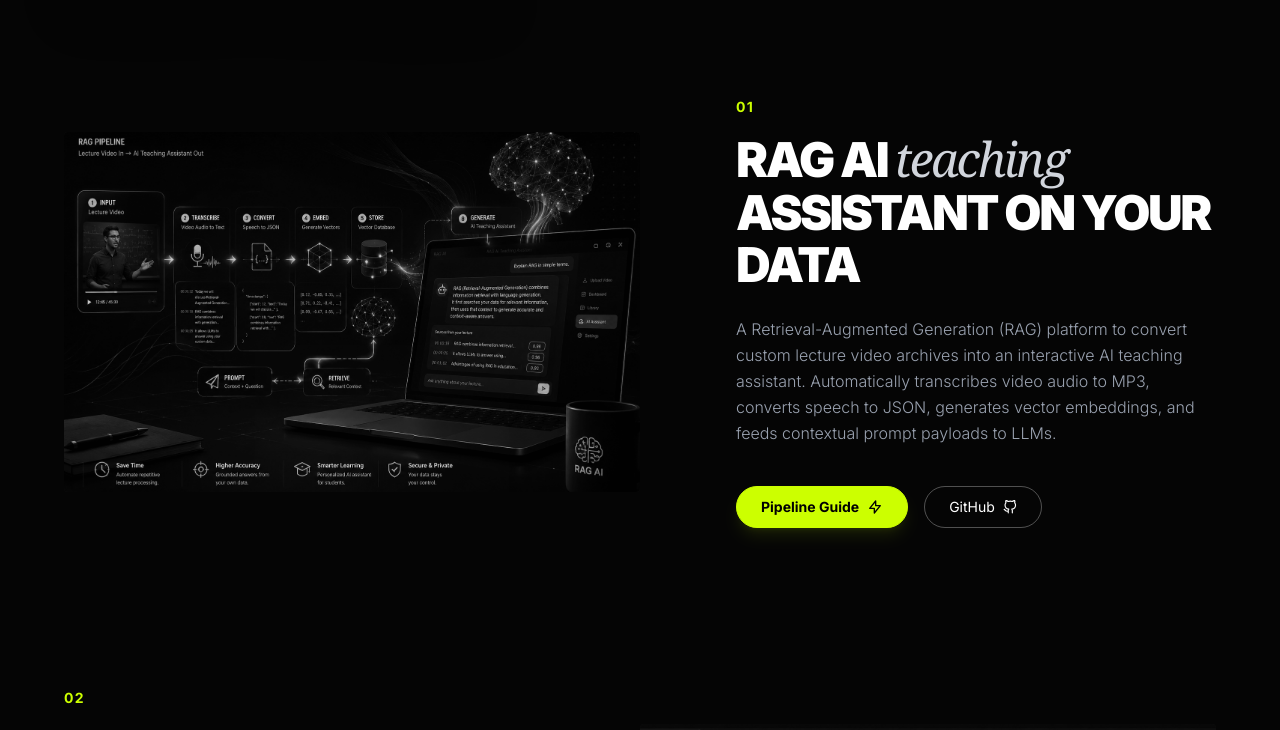
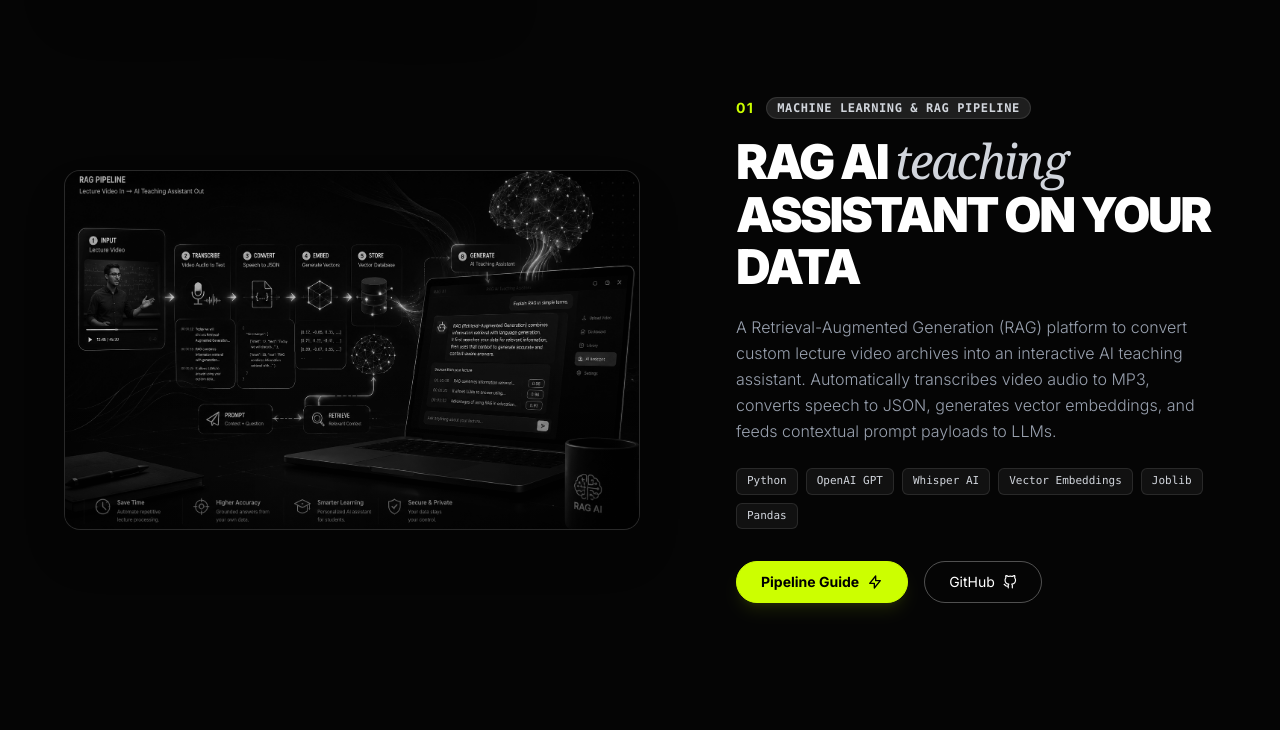
Before and after one commit to gaurav443201/portfolio, a React (Vite) app: page / in a window 1280 px wide. Shown: the part 2704-3434 px from the top of the page. Built offline with nearby package versions, Linux system fonts and the light colour scheme.

Commit message:
style: enhance portfolio UI with glassmorphic navbar, tech stack badges, category pills, and polished project cards

```diff
--- a/src/components/Navbar.jsx
+++ b/src/components/Navbar.jsx
@@ -2,6 +2,7 @@ import React, { useState, useEffect } from 'react';
 
 const Navbar = () => {
   const [show, setShow] = useState(false);
+  const [scrolled, setScrolled] = useState(false);
   const [lastScrollY, setLastScrollY] = useState(0);
   const [isMenuOpen, setIsMenuOpen] = useState(false);
 
@@ -14,6 +15,7 @@ const Navbar = () => {
   useEffect(() => {
     const controlNavbar = () => {
       if (typeof window !== 'undefined') {
+        setScrolled(window.scrollY > 30);
         if (window.scrollY > lastScrollY && window.scrollY > 50) {
           setShow(false);
         } else {
@@ -47,7 +49,7 @@ const Navbar = () => {
 
   return (
     <>
-      <nav className={`fixed top-0 left-0 w-full z-50 flex items-center justify-between px-6 py-5 md:px-12 md:py-6 transition-all duration-700 ease-in-out ${show ? 'translate-y-0 opacity-100' : '-translate-y-full opacity-0'} ${isMenuOpen ? 'bg-black/90 backdrop-blur-md' : 'bg-transparent'}`}>
+      <nav className={`fixed top-0 left-0 w-full z-50 flex items-center justify-between px-6 md:px-12 transition-all duration-500 ease-in-out ${show ? 'translate-y-0 opacity-100' : '-translate-y-full opacity-0'} ${isMenuOpen ? 'bg-black/95 backdrop-blur-xl' : scrolled ? 'bg-black/80 backdrop-blur-md border-b border-white/10 shadow-2xl py-4' : 'bg-transparent py-6'}`}>
         {/* Logo */}
         <div className="text-white font-black text-xl md:text-2xl tracking-widest uppercase cursor-pointer relative z-50">
           Gaurav<span className="text-[#ccff00]">.</span>
--- a/src/components/Project.jsx
+++ b/src/components/Project.jsx
@@ -4,6 +4,7 @@ const projects = [
   {
     id: 'rag-assistant',
     name: 'RAG AI TEACHING ASSISTANT ON YOUR DATA',
+    category: 'MACHINE LEARNING & RAG PIPELINE',
     title: (
       <>
         RAG AI <span className="font-light italic text-gray-300 lowercase font-serif">teaching</span><br />
@@ -11,6 +12,7 @@ const projects = [
       </>
     ),
     description: "A Retrieval-Augmented Generation (RAG) platform to convert custom lecture video archives into an interactive AI teaching assistant. Automatically transcribes video audio to MP3, converts speech to JSON, generates vector embeddings, and feeds contextual prompt payloads to LLMs.",
+    tags: ['Python', 'OpenAI GPT', 'Whisper AI', 'Vector Embeddings', 'Joblib', 'Pandas'],
     image: "/assets/photos/rag_project.png",
     github: "https://github.com/gaurav443201/RAG-BASED-PROJECT",
     modalType: 'rag'
@@ -18,6 +20,7 @@ const projects = [
   {
     id: 'bunk-manager-pro',
     name: 'BUNK MANAGER PRO',
+    category: 'FULL-STACK EDUCATIONAL PLATFORM',
     title: (
       <>
         BUNK MANAGER <span className="font-light italic text-gray-300 lowercase font-serif">pro</span><br />
@@ -25,6 +28,7 @@ const projects = [
       </>
     ),
     description: "A modern educational web application designed to help students track attendance, compute bunk allowances above 75%, and calculate recovery classes. Features single-click attendance logging, Chart.js visual analytics, dark mode, and a Flask/MongoDB backend.",
+    tags: ['Python', 'Flask', 'PyMongo', 'MongoDB', 'Tailwind CSS', 'Alpine.js', 'Chart.js'],
     image: "/assets/photos/bunk_manager.png",
     github: "https://github.com/gaurav443201/bunk-manager-pro",
     modalType: 'bunk'
@@ -129,38 +133,55 @@ const Project = ({ onCtaClick }) => {
       </div>
 
       {/* Projects List - Alternating Layout */}
-      <div className="flex flex-col gap-24 lg:gap-40 w-full">
+      <div className="flex flex-col gap-24 lg:gap-36 w-full">
         {projects.map((proj, idx) => {
           const isEven = idx % 2 === 0;
           return (
             <div key={proj.id || proj.name} className={`flex flex-col ${isEven ? 'lg:flex-row' : 'lg:flex-row-reverse'} items-center justify-between gap-12 lg:gap-16 w-full group`}>
 
               {/* Image Side */}
-              <div className="w-full lg:w-6/12 overflow-hidden relative aspect-[16/10] bg-[#111] rounded-sm">
+              <div className="w-full lg:w-6/12 overflow-hidden relative aspect-[16/10] bg-[#111] rounded-2xl border border-white/10 shadow-2xl group-hover:border-[#ccff00]/40 transition-all duration-500">
                 <img
                   src={proj.image}
                   alt={proj.name}
-                  className="w-full h-full object-cover transition-transform duration-700 group-hover:scale-105 opacity-90 group-hover:opacity-100 grayscale hover:grayscale-0"
+                  className="w-full h-full object-cover transition-transform duration-700 group-hover:scale-105 opacity-90 group-hover:opacity-100 grayscale group-hover:grayscale-0"
                 />
+                <div className="absolute inset-0 bg-gradient-to-t from-black/60 via-transparent to-transparent opacity-80 pointer-events-none" />
               </div>
 
               {/* Text Side */}
               <div className="w-full lg:w-5/12 flex flex-col items-start">
-                <span className="text-[#ccff00] text-xs md:text-sm font-bold tracking-widest uppercase mb-4">
-                  0{idx + 1}
-                </span>
-                <h3 className="text-3xl md:text-4xl lg:text-5xl font-black tracking-tighter text-white leading-[1.1] uppercase mb-6">
+                <div className="flex items-center gap-3 mb-4">
+                  <span className="text-[#ccff00] text-xs md:text-sm font-bold tracking-widest uppercase">
+                    0{idx + 1}
+                  </span>
+                  <span className="text-[10px] md:text-xs font-mono font-semibold px-2.5 py-0.5 rounded-full bg-white/10 text-gray-300 border border-white/10 uppercase tracking-wider">
+                    {proj.category}
+                  </span>
+                </div>
+
+                <h3 className="text-3xl md:text-4xl lg:text-5xl font-black tracking-tighter text-white leading-[1.1] uppercase mb-5 group-hover:text-[#ccff00] transition-colors">
                   {proj.title}
                 </h3>
-                <p className="text-gray-400 text-sm md:text-base font-light leading-relaxed mb-10">
+
+                <p className="text-gray-400 text-sm md:text-base font-light leading-relaxed mb-6">
                   {proj.description}
                 </p>
+
+                {/* Tech Tags */}
+                <div className="flex flex-wrap gap-2 mb-8">
+                  {proj.tags.map(t => (
+                    <span key={t} className="px-2.5 py-1 rounded-md bg-white/5 text-[11px] font-mono text-gray-300 border border-white/10">
+                      {t}
+                    </span>
+                  ))}
+                </div>
 
                 <div className="flex items-center gap-4 flex-wrap">
                   {proj.modalType ? (
                     <button
                       onClick={() => setActiveModal(proj.modalType)}
-                      className="cursor-pointer px-6 py-2.5 rounded-full border border-[#ccff00] bg-[#ccff00] text-black text-xs md:text-sm font-bold hover:bg-[#b3e600] hover:border-[#b3e600] transition-colors inline-flex items-center gap-2 shadow-lg shadow-[#ccff00]/10"
+                      className="cursor-pointer px-6 py-2.5 rounded-full border border-[#ccff00] bg-[#ccff00] text-black text-xs md:text-sm font-bold hover:bg-[#b3e600] hover:scale-105 transition-all inline-flex items-center gap-2 shadow-lg shadow-[#ccff00]/10"
                     >
                       {proj.modalType === 'rag' ? 'Pipeline Guide' : 'Setup & Features'}
                       <svg xmlns="http://www.w3.org/2000/svg" className="w-4 h-4" fill="none" viewBox="0 0 24 24" stroke="currentColor" strokeWidth={2}>
@@ -168,7 +189,7 @@ const Project = ({ onCtaClick }) => {
                       </svg>
                     </button>
                   ) : (
-                    <button onClick={onCtaClick} className="cursor-pointer px-6 py-2.5 rounded-full border border-[#ccff00] bg-[#ccff00] text-black text-xs md:text-sm font-medium hover:bg-[#b3e600] hover:border-[#b3e600] transition-colors inline-flex items-center gap-2">
+                    <button onClick={onCtaClick} className="cursor-pointer px-6 py-2.5 rounded-full border border-[#ccff00] bg-[#ccff00] text-black text-xs md:text-sm font-medium hover:bg-[#b3e600] hover:scale-105 transition-all inline-flex items-center gap-2">
                       Live Demo
                       <svg xmlns="http://www.w3.org/2000/svg" className="w-3 h-3" fill="none" viewBox="0 0 24 24" stroke="currentColor" strokeWidth={2}>
                         <path strokeLinecap="round" strokeLinejoin="round" d="M4.5 19.5l15-15m0 0H8.25m11.25 0v11.25" />
@@ -180,7 +201,7 @@ const Project = ({ onCtaClick }) => {
                     href={proj.github}
                     target="_blank"
                     rel="noopener noreferrer"
-                    className="cursor-pointer px-6 py-2.5 rounded-full border border-white/30 text-white text-xs md:text-sm hover:bg-white hover:text-black transition-colors inline-flex items-center gap-2"
+                    className="cursor-pointer px-6 py-2.5 rounded-full border border-white/30 text-white text-xs md:text-sm hover:bg-white hover:text-black hover:scale-105 transition-all inline-flex items-center gap-2"
                   >
                     GitHub
                     <svg xmlns="http://www.w3.org/2000/svg" width="14" height="14" viewBox="0 0 24 24" fill="none" stroke="currentColor" strokeWidth="2" strokeLinecap="round" strokeLinejoin="round">
```
Also changed, not shown: public/assets/photos/Website_Preview.png, public/assets/photos/bunk_manager.png.
